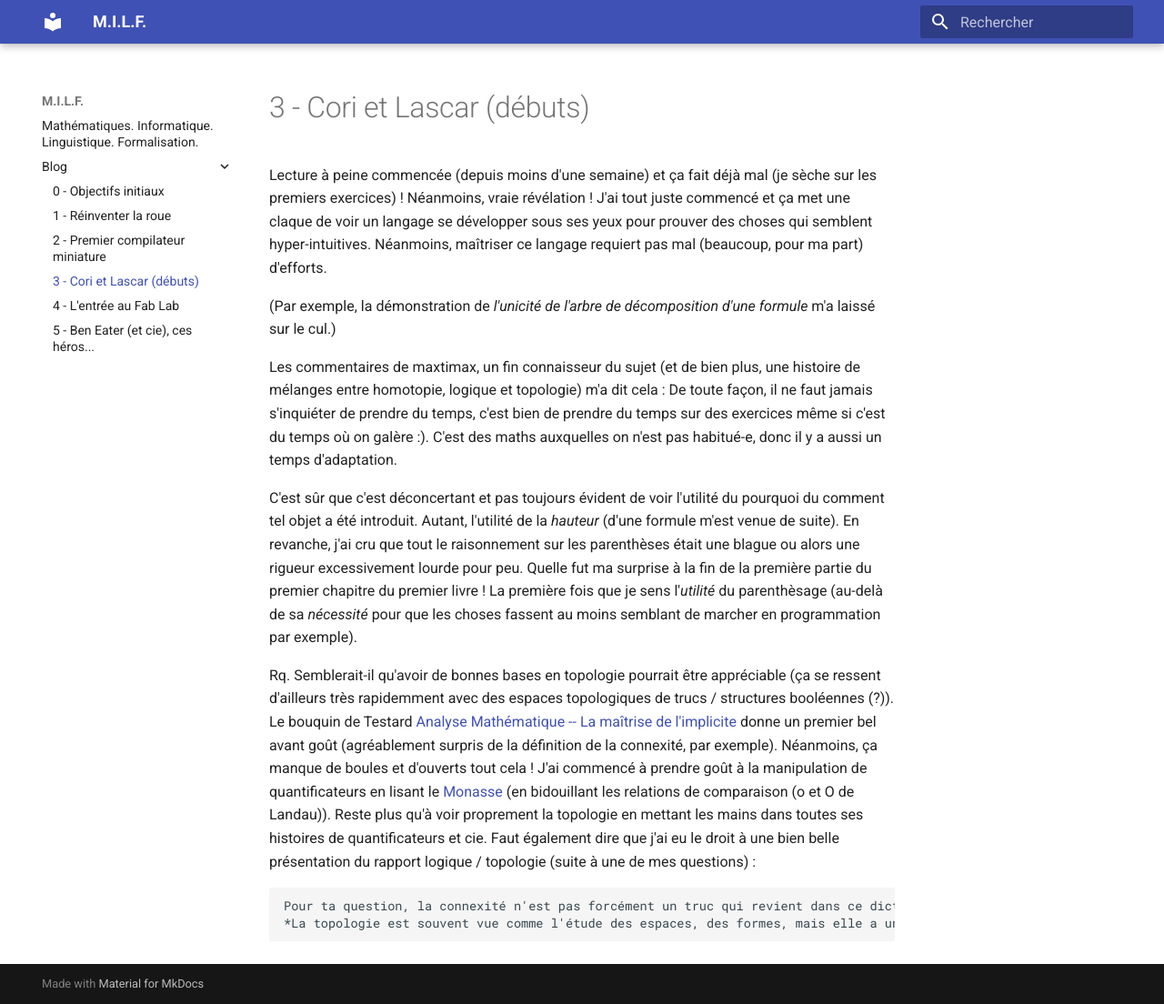
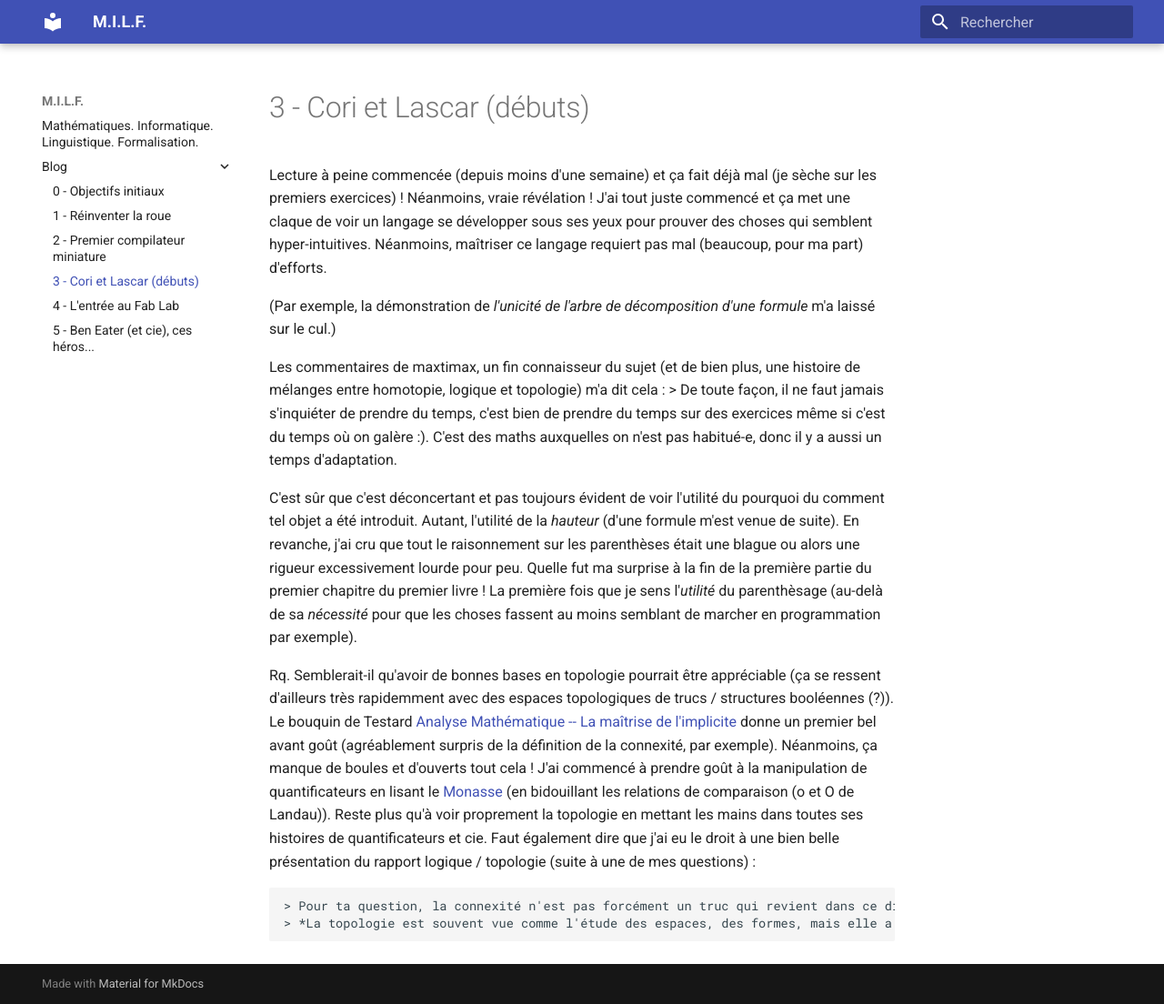
Before and after one commit to MathiasGarnier/MILF, an MkDocs documentation site: the page built from docs/blog/3-Cori-Lascar-debuts.md, in a window 1280 px wide and 1104 px high. Shown: the whole window at 91% size. Built offline with MkDocs 1.6.1 and Material for MkDocs 9.7.7, drawn with Linux system fonts in a browser that asks for light colours.

```diff
--- a/docs/blog/3-Cori-Lascar-debuts.md
+++ b/docs/blog/3-Cori-Lascar-debuts.md
@@ -5,11 +5,11 @@ Lecture à peine commencée (depuis moins d'une semaine) et ça fait déjà mal
 (Par exemple, la démonstration de _l'unicité de l'arbre de décomposition d'une formule_ m'a laissé sur le cul.)
 
 Les commentaires de maxtimax, un fin connaisseur du sujet (et de bien plus, une histoire de mélanges entre homotopie, logique et topologie) m'a dit cela :
-    De toute façon, il ne faut jamais s'inquiéter de prendre du temps, c'est bien de prendre du temps sur des exercices même si c'est du temps où on galère :). C'est des maths auxquelles on n'est pas habitué-e, donc il y a aussi un temps d'adaptation.
+    > De toute façon, il ne faut jamais s'inquiéter de prendre du temps, c'est bien de prendre du temps sur des exercices même si c'est du temps où on galère :). C'est des maths auxquelles on n'est pas habitué-e, donc il y a aussi un temps d'adaptation.
 
 C'est sûr que c'est déconcertant et pas toujours évident de voir l'utilité du pourquoi du comment tel objet a été introduit. Autant, l'utilité de la _hauteur_ (d'une formule m'est venue de suite). En revanche, j'ai cru que tout le raisonnement sur les parenthèses était une blague ou alors une rigueur excessivement lourde pour peu. Quelle fut ma surprise à la fin de la première partie du premier chapitre du premier livre ! La première fois que je sens l'*utilité* du parenthèsage (au-delà de sa _nécessité_ pour que les choses fassent au moins semblant de marcher en programmation par exemple).
 
 Rq. Semblerait-il qu'avoir de bonnes bases en topologie pourrait être appréciable (ça se ressent d'ailleurs très rapidemment avec des espaces topologiques de trucs / structures booléennes (?)). Le bouquin de Testard [Analyse Mathématique -- La maîtrise de l'implicite](http://www.calvage-et-mounet.fr/2022/05/09/analyse-mathematique-la-maitrise-de-limplicite/) donne un premier bel avant goût (agréablement surpris de la définition de la connexité, par exemple). Néanmoins, ça manque de boules et d'ouverts tout cela ! J'ai commencé à prendre goût à la manipulation de quantificateurs en lisant le [Monasse](https://spartacus-idh.com/liseuse/014/#page/1) (en bidouillant les relations de comparaison (o et O de Landau)). Reste plus qu'à voir proprement la topologie en mettant les mains dans toutes ses histoires de quantificateurs et cie. Faut également dire que j'ai eu le droit à une bien belle présentation du rapport logique / topologie (suite à une de mes questions) :
 
-    Pour ta question, la connexité n'est pas forcément un truc qui revient dans ce dictionnaire, mais il y a un *très fort* dictionnaire entre logique et topologie. Tu peux voir la logique classique ("booléenne") comme quelque chose qui gouverne les parties d'un ensemble, P(X), et de la même manière, la logique dite "intuitionniste" (où on retire le raisonnement par l'absurde/le tiers exclu) gouverne les ouverts d'un espace topologique, O(X). C'est un des liens entre logique et topologie, mais il y en a d'autres.
-    *La topologie est souvent vue comme l'étude des espaces, des formes, mais elle a un autre rôle, qui interagit souvent avec la logique, à savoir le rôle d'imposer des restrictions, du "contrôle" sur des structures autrement assez compliquées à gérer. Il s'avère qu'on peut souvent mettre des topologies raisonnables sur des ensembles de propositions, ou des ensembles de théories du premier ordre, même plus simplement de théories propositionnelles, qui aident à les étudier.* Comme il s'agit souvent de trucs reliés à l'ensemble discret {0,1} , ces topologies sont à la fois très sympathiques formellement (beaucoup de propriétés de régularité, de compacité, de discrétude), mais aussi différentes de celles dont on a l'habitude (très rarement connexes, souvent incomparables à nos espaces préférés comme R^n). Bref, cela fait de cette topologie un truc un peu éloigné d'une certaine image de la topologie, mais ça n'en est pas moins utile.
+    > Pour ta question, la connexité n'est pas forcément un truc qui revient dans ce dictionnaire, mais il y a un *très fort* dictionnaire entre logique et topologie. Tu peux voir la logique classique ("booléenne") comme quelque chose qui gouverne les parties d'un ensemble, P(X), et de la même manière, la logique dite "intuitionniste" (où on retire le raisonnement par l'absurde/le tiers exclu) gouverne les ouverts d'un espace topologique, O(X). C'est un des liens entre logique et topologie, mais il y en a d'autres.
+    > *La topologie est souvent vue comme l'étude des espaces, des formes, mais elle a un autre rôle, qui interagit souvent avec la logique, à savoir le rôle d'imposer des restrictions, du "contrôle" sur des structures autrement assez compliquées à gérer. Il s'avère qu'on peut souvent mettre des topologies raisonnables sur des ensembles de propositions, ou des ensembles de théories du premier ordre, même plus simplement de théories propositionnelles, qui aident à les étudier.* Comme il s'agit souvent de trucs reliés à l'ensemble discret {0,1} , ces topologies sont à la fois très sympathiques formellement (beaucoup de propriétés de régularité, de compacité, de discrétude), mais aussi différentes de celles dont on a l'habitude (très rarement connexes, souvent incomparables à nos espaces préférés comme R^n). Bref, cela fait de cette topologie un truc un peu éloigné d'une certaine image de la topologie, mais ça n'en est pas moins utile.
```
